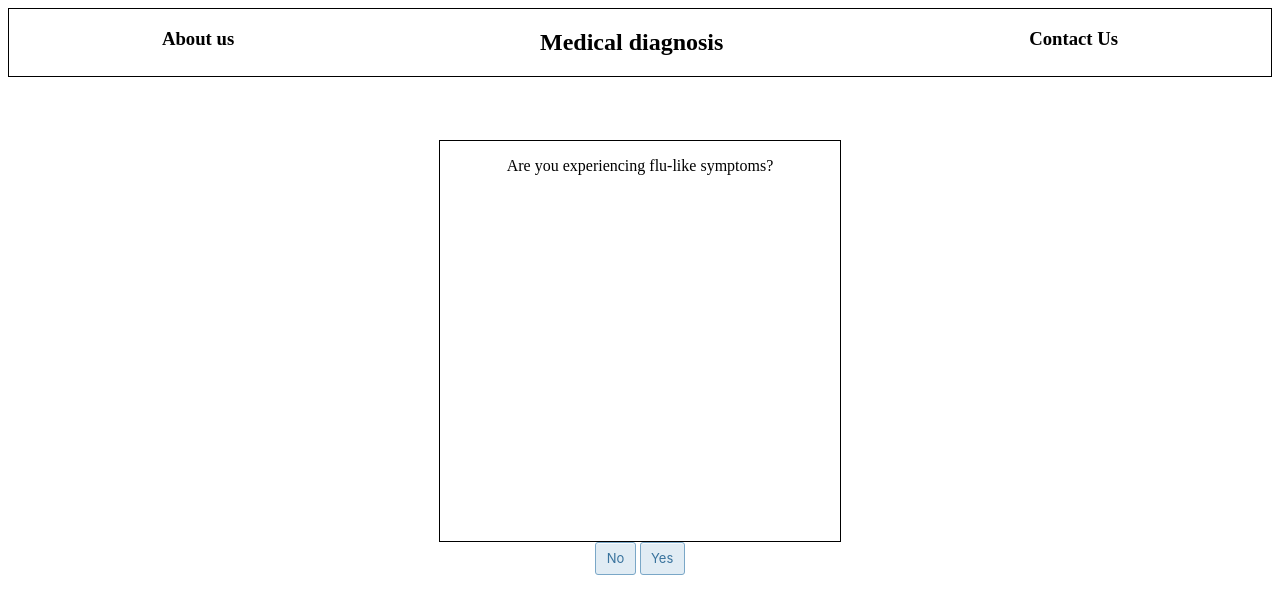
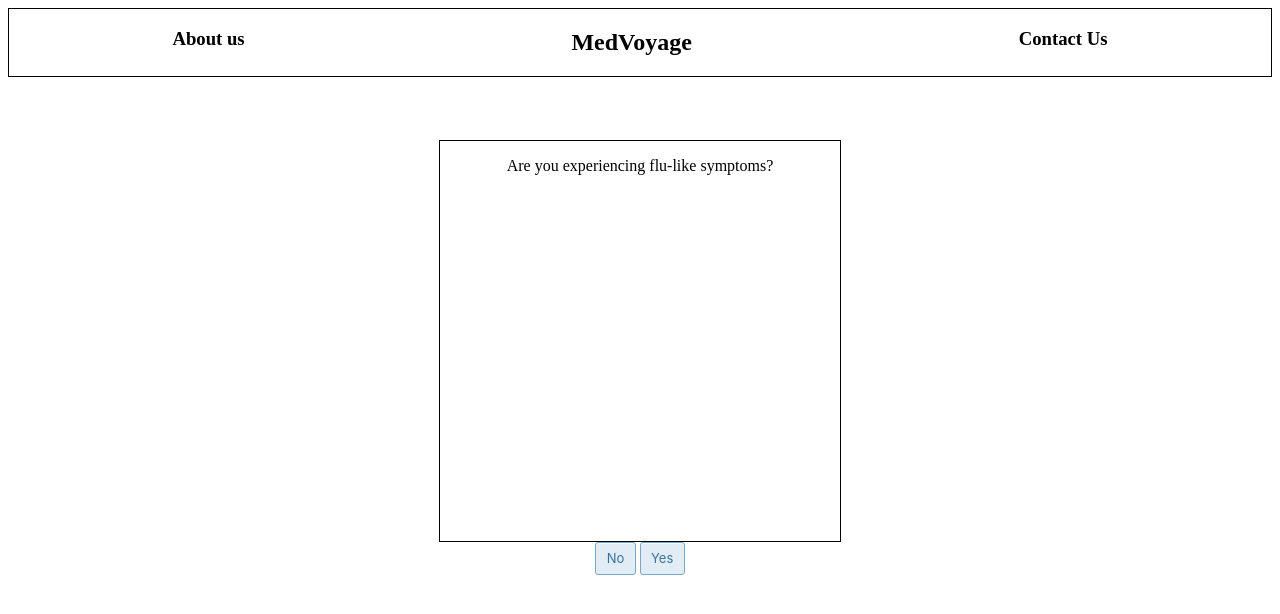
Before and after one commit to Kpeguero16/MedVoyage, a plain HTML site: page index.html in a window 1280 px wide. Drawn offline with Linux system fonts and the light colour scheme.

Commit message:
Changed title name

```diff
--- a/index.html
+++ b/index.html
@@ -3,7 +3,7 @@
 <head>
     <meta charset="UTF-8">
     <meta name="viewport" content="width=device-width, initial-scale=1.0">
-    <title>Document</title>
+    <title>MedVoyage</title>
     <link rel="stylesheet" href="styles.css">
 
 </head>
@@ -12,7 +12,7 @@
 
         <!-- <img src="Dr.jpg" alt=""> -->
         <h3>About us</h3>
-        <h2> Medical diagnosis </h2>
+        <h2> MedVoyage </h2>
 
         <h3> Contact Us </h3>
 
```
